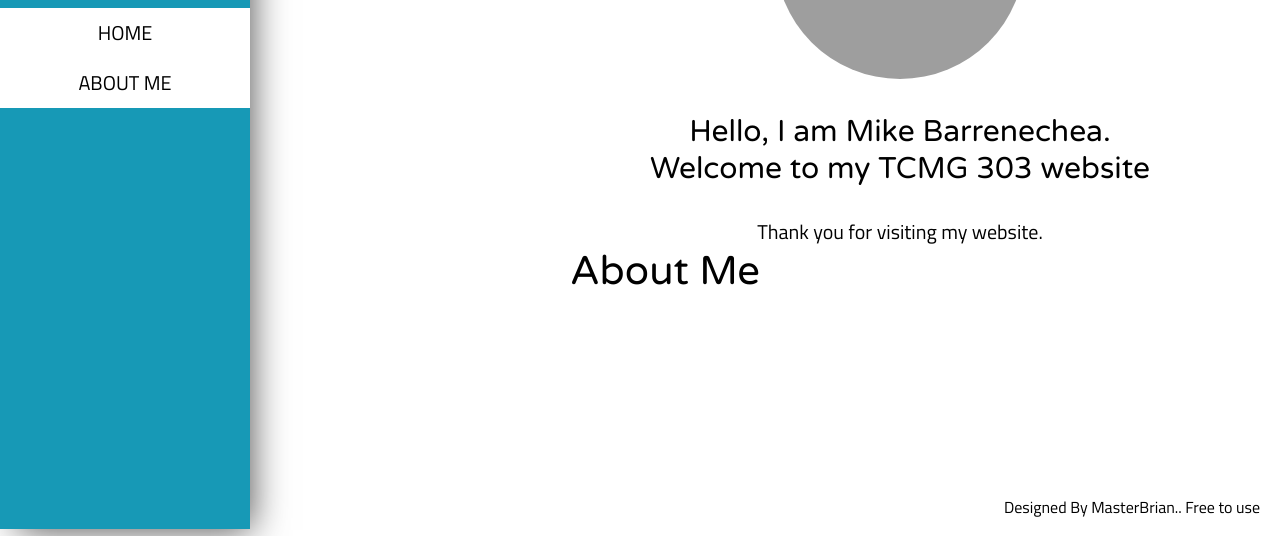
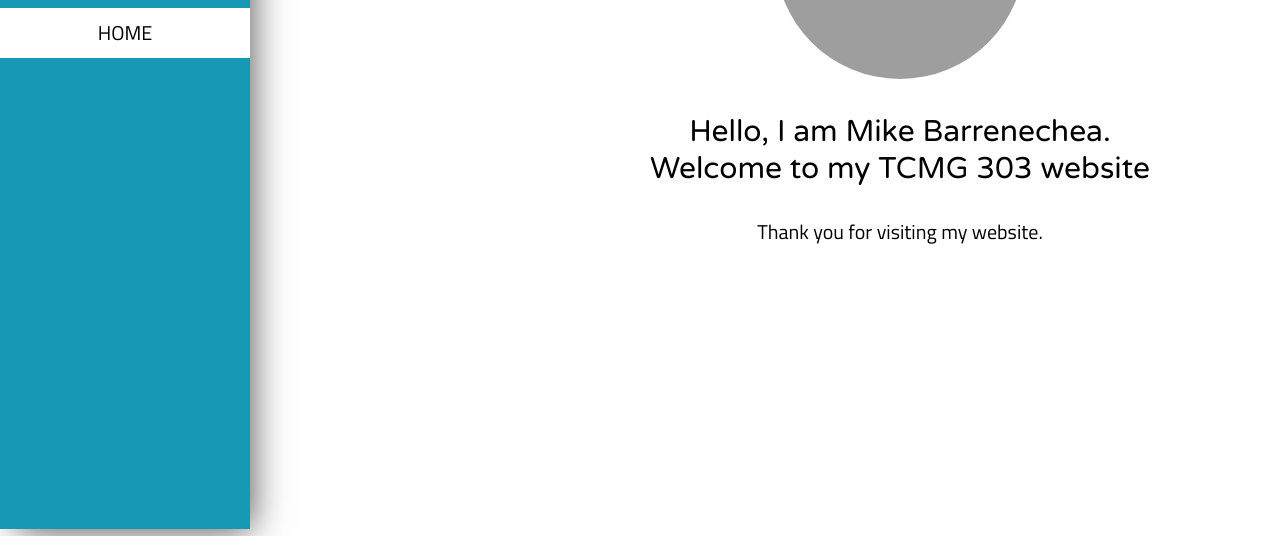
Before and after one commit to BigMagicMike/BigMagicMike.github.io, a plain HTML site: page index.html in a window 1280 px wide. Shown: the part 271-807 px from the top of the page. Drawn offline with Linux system fonts and the light colour scheme; grey boxes are pictures that could not be loaded; a web font is replaced by a local one.

Commit message:
Update index.html

```diff
--- a/index.html
+++ b/index.html
@@ -16,7 +16,6 @@
       <p class="headname">Mike Pena</p>
       <ul>
         <li><a href="#home"> HOME</a></li>
-        <li><a href="#about"> ABOUT ME </a></li>
       </ul>
     </nav>
   </head>
@@ -31,24 +30,12 @@
         <p class="nameabout">
           Thank you for visiting my website.
         </p>
-      <div class="about" id="about">
-        <h1>About Me</h1>
-        <p
-           Hello, I am Mike Pena
-           </P>
+
 
 
         </div>
       </div>
     </div>
-    <footer>
-      <p>
-        Designed By
-        <a href="https://github.com/MasterBrian99" target="_blank">
-          MasterBrian..
-        </a>
-        Free to use
-      </p>
-    </footer>
+
   </body>
 </html>
```
